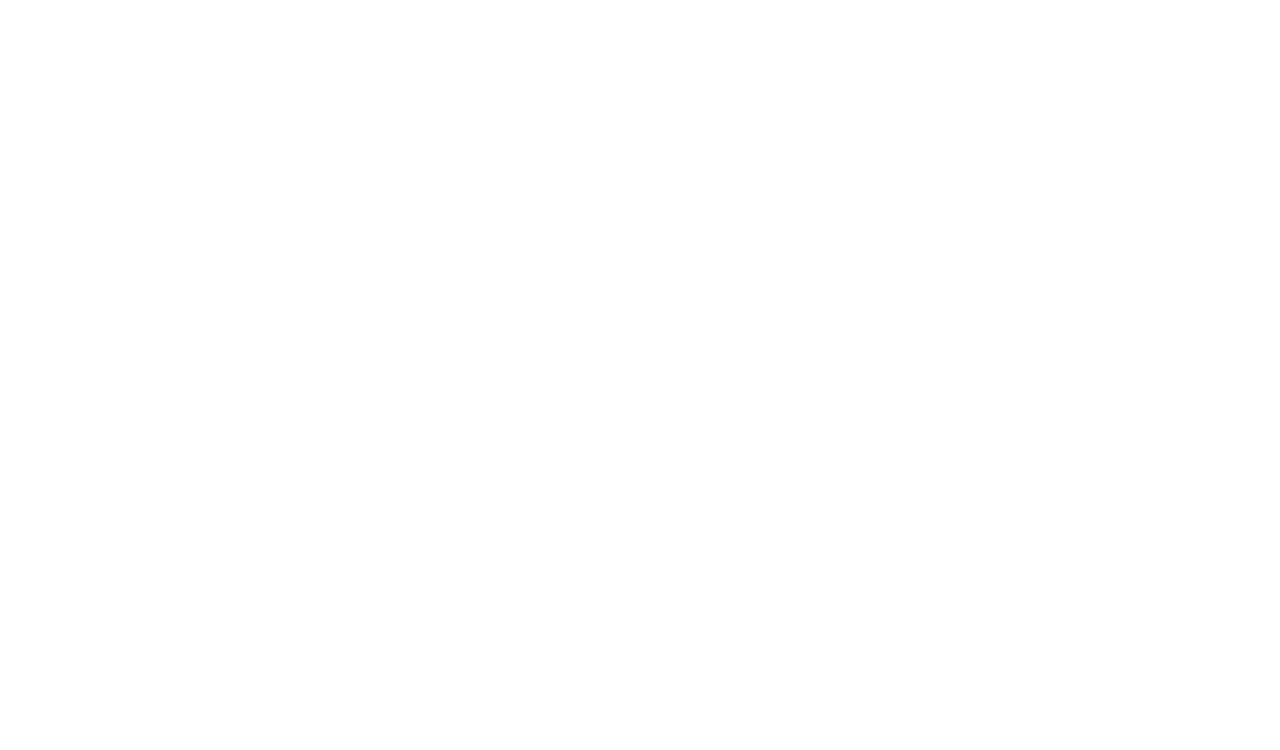
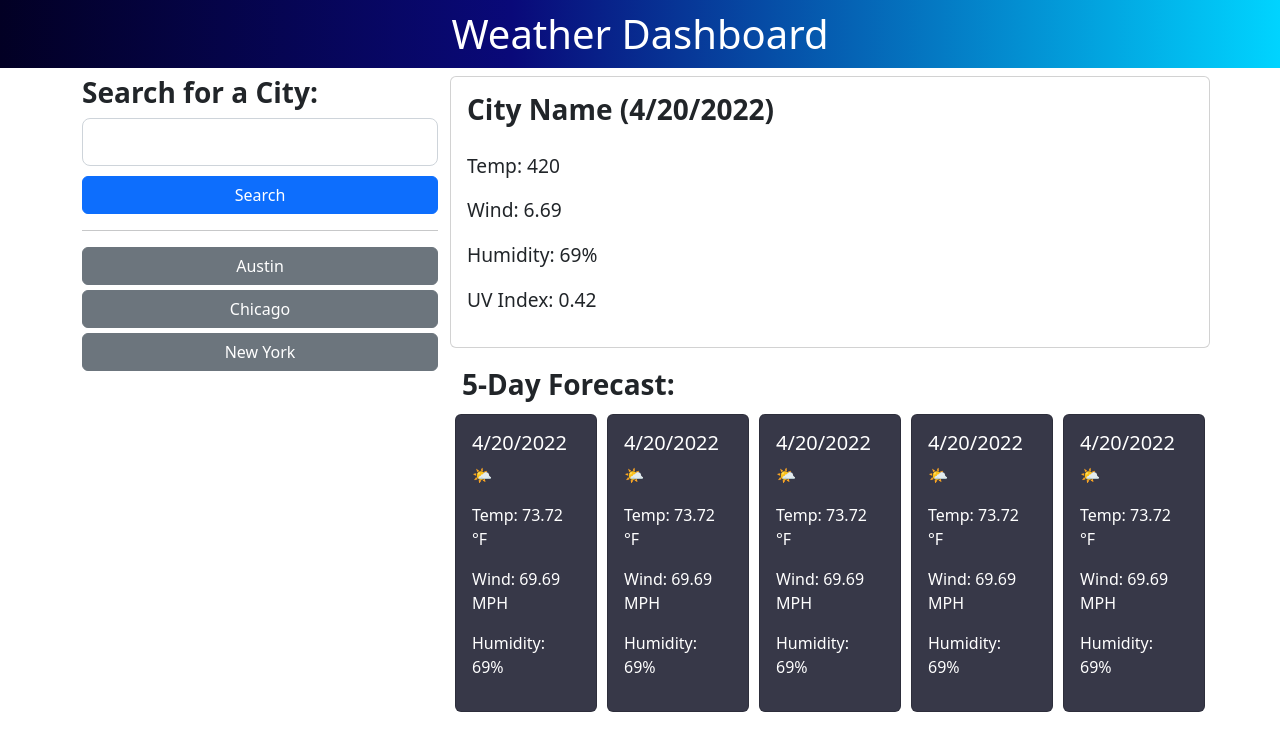
Before and after one commit to ayeh6/Weather-Dashboard, a plain HTML site: page index.html in a window 1280 px wide. Drawn offline with nearby package versions, Linux system fonts and the light colour scheme.

Commit message:
created example page

```diff
--- a/assets/css/style.css
+++ b/assets/css/style.css
@@ -0,0 +1,47 @@
+h3 {
+    font-weight: bold;
+}
+
+header {
+    text-align: center;
+}
+
+header h1 {
+    padding-top: 10px;
+    padding-bottom: 10px;
+    background: rgb(2,0,36);
+    background: linear-gradient(90deg, rgba(2,0,36,1) 0%, rgba(9,9,121,1) 40%, rgba(0,212,255,1) 100%);
+    color: white;
+}
+
+.search button {
+    margin-top: 10px;
+}
+
+.saved button {
+    margin-bottom: 5px;
+}
+
+.weather-info {
+    margin-bottom: 20px;
+}
+
+.weather-info h3 {
+    margin-bottom: 25px;
+}
+
+.weather-info p {
+    font-size: larger;
+}
+
+.forecast {
+    display: flex;
+    justify-content: space-between;
+}
+
+.forecast .card {
+    background-color: rgb(55, 56, 72);
+    color: white;
+    margin: 5px;
+    padding: 0px;
+}
--- a/index.html
+++ b/index.html
@@ -1,12 +1,94 @@
-<!DOCTYPE html>
+<!doctype html>
 <html lang="en">
-<head>
-    <meta charset="UTF-8">
-    <meta http-equiv="X-UA-Compatible" content="IE=edge">
-    <meta name="viewport" content="width=device-width, initial-scale=1.0">
-    <title>Document</title>
-</head>
-<body>
+  <head>
+    <meta charset="utf-8">
+    <meta name="viewport" content="width=device-width, initial-scale=1">
+    <title>Weather Dashboard</title>
+    <link href="https://cdn.jsdelivr.net/npm/bootstrap@5.2.0-beta1/dist/css/bootstrap.min.css" rel="stylesheet" integrity="sha384-0evHe/X+R7YkIZDRvuzKMRqM+OrBnVFBL6DOitfPri4tjfHxaWutUpFmBp4vmVor" crossorigin="anonymous">
+    <link href="./assets/css/style.css" rel="stylesheet">
+  </head>
+  <body>
+    <header class="jumbotron">
+        <h1>Weather Dashboard</h1>
+    </header>
+    <main class="container">
+        <div class="row">
+            <div class="sidebar col-4">
+                <h3>Search for a City:</h3>
+                <input type="text" class="form-control form-control-lg">
+                <div class="search d-grid gap-2">
+                    <button type="button" class="btn btn-primary">Search</button>
+                </div>
+                <hr>
+                <div class="saved d-grid">
+                    <button type="button" class="btn btn-secondary">Austin</button>
+                    <button type="button" class="btn btn-secondary">Chicago</button>
+                    <button type="button" class="btn btn-secondary">New York</button>
+                </div>
+            </div>
+            <div class="col-8">
+                <div class="weather-info row card">
+                    <div class="card-body">
+                        <h3>City Name (4/20/2022)</h3>
+                        <p>Temp: 420</p>
+                        <p>Wind: 6.69</p>
+                        <p>Humidity: 69%</p>
+                        <p>UV Index: 0.42</p>
+                    </div>
+                </div>
+                <div class="forecast row">
+                    <h3>5-Day Forecast:</h3>
+                    <div class="col card">
+                        <div class="card-body">
+                            <h5>4/20/2022</h5>
+                            <p>🌤</p>
+                            <p>Temp: 73.72 °F</p>
+                            <p>Wind: 69.69 MPH</p>
+                            <p>Humidity: 69%</p>
+                        </div>
+                    </div>
+                    <div class="col card">
+                        <div class="card-body">
+                            <h5>4/20/2022</h5>
+                            <p>🌤</p>
+                            <p>Temp: 73.72 °F</p>
+                            <p>Wind: 69.69 MPH</p>
+                            <p>Humidity: 69%</p>
+                        </div>
+                    </div>
+                    <div class="col card">
+                        <div class="card-body">
+                            <h5>4/20/2022</h5>
+                            <p>🌤</p>
+                            <p>Temp: 73.72 °F</p>
+                            <p>Wind: 69.69 MPH</p>
+                            <p>Humidity: 69%</p>
+                        </div>
+                    </div>
+                    <div class="col card">
+                        <div class="card-body">
+                            <h5>4/20/2022</h5>
+                            <p>🌤</p>
+                            <p>Temp: 73.72 °F</p>
+                            <p>Wind: 69.69 MPH</p>
+                            <p>Humidity: 69%</p>
+                        </div>
+                    </div>
+                    <div class="col card">
+                        <div class="card-body">
+                            <h5>4/20/2022</h5>
+                            <p>🌤</p>
+                            <p>Temp: 73.72 °F</p>
+                            <p>Wind: 69.69 MPH</p>
+                            <p>Humidity: 69%</p>
+                        </div>
+                    </div>
+                </div>
+            </div>
+        </div>
+    </main>
 
-</body>
+    <script src="https://cdn.jsdelivr.net/npm/bootstrap@5.2.0-beta1/dist/js/bootstrap.bundle.min.js" integrity="sha384-pprn3073KE6tl6bjs2QrFaJGz5/SUsLqktiwsUTF55Jfv3qYSDhgCecCxMW52nD2" crossorigin="anonymous"></script>
+    <script src="./assets/js/script.js"></script>
+  </body>
 </html>
```
